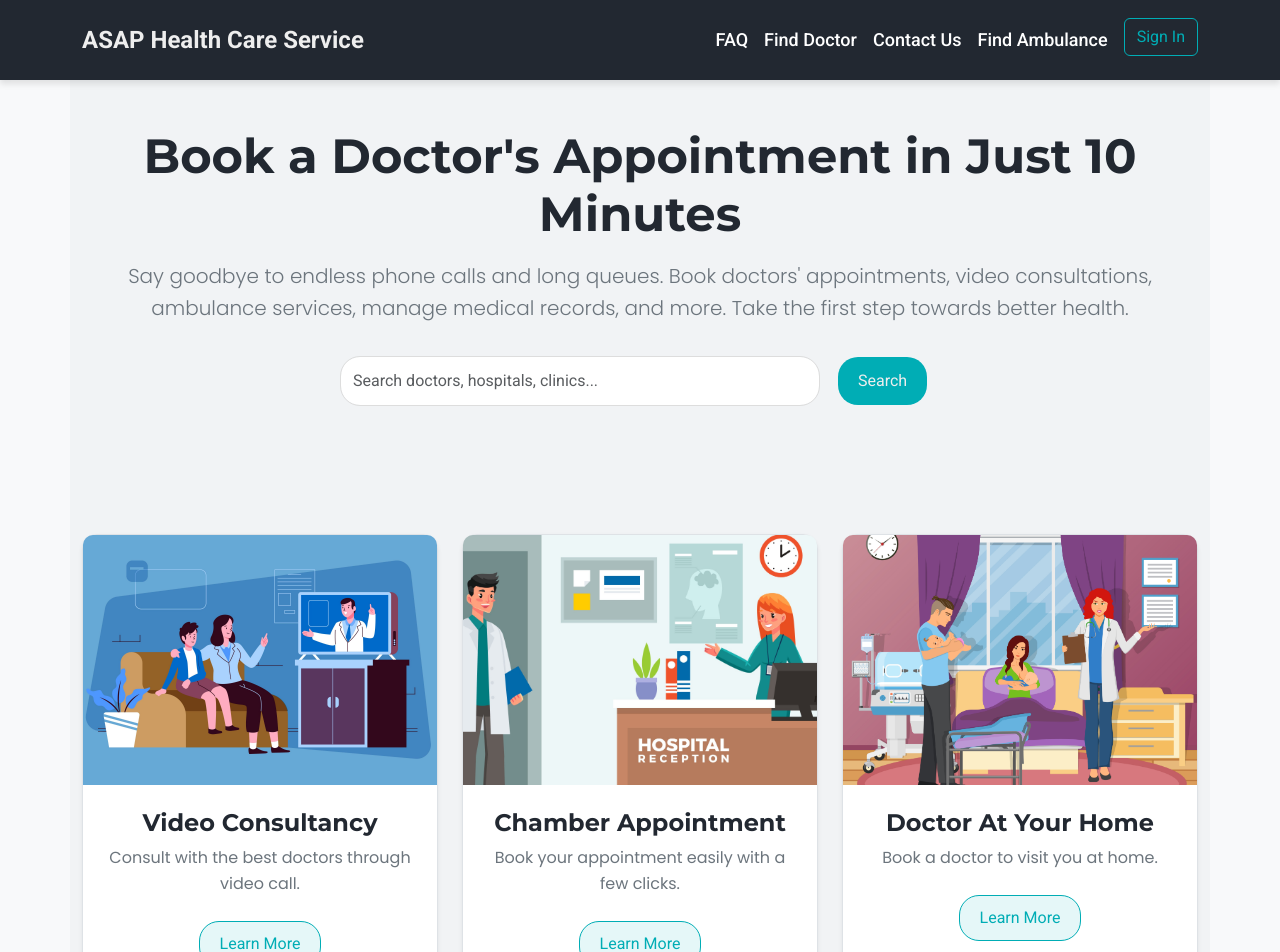
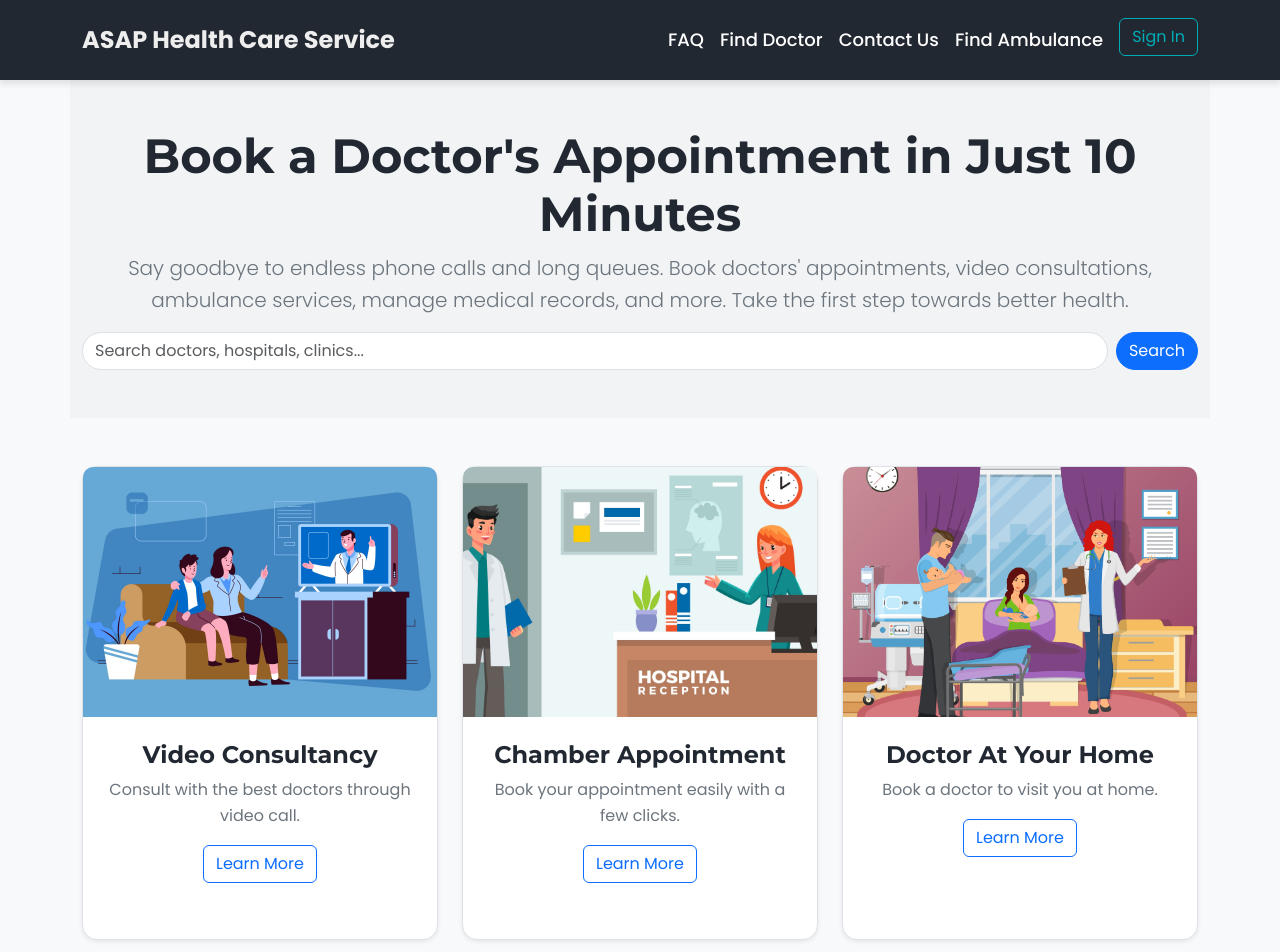
Before and after one commit to SadeedRahman1411/Mern-Healthcare, a React (Create React App) app in the folder client2/: page / in a window 1280 px wide. Shown: the top 952 px of the page. Built offline with nearby package versions, Linux system fonts and the light colour scheme.

Commit message:
protected routes

```diff
--- a/client2/src/App.js
+++ b/client2/src/App.js
@@ -1,46 +1,117 @@
-import logo from './logo.svg';
-import './App.css';
-import { BrowserRouter, Routes, Route } from 'react-router-dom'
-import Homepage from './pages/Homepage';
-import Login from './pages/Login';
-import Register from './pages/Register';
-
-import DoctorHome from './pages/DoctorHome';
-import AmbulanceService from './pages/AmbulanceService';
-import ChamberAppointment from './pages/ChamberAppointment';
-import BloodRequestForm from './pages/BloodRequestForm';
-import BloodRequest from './pages/BloodRequest';
-import RequestList from './pages/RequestList';
-import ContactUs from './pages/ContactUs';
-import FAQ from './pages/FAQ';
-
+import { BrowserRouter, Routes, Route } from "react-router-dom";
+import Homepage from "./pages/Homepage";
+import Login from "./pages/Login";
+import Register from "./pages/Register";
+import DoctorHome from "./pages/DoctorHome";
+import AmbulanceService from "./pages/AmbulanceService";
+import ChamberAppointment from "./pages/ChamberAppointment";
+import BloodRequestForm from "./pages/BloodRequestForm";
+import BloodRequest from "./pages/BloodRequest";
+import RequestList from "./pages/RequestList";
+import ContactUs from "./pages/ContactUs";
+import FAQ from "./pages/FAQ";
 import { useSelector } from "react-redux";
-import Spinner from './components/Spinner';
-
+import Spinner from "./components/Spinner";
+import ProtectedRoute from "./components/ProtectedRoute";
+import PublicRoute from "./components/PublicRoute";
 
 function App() {
   const { loading } = useSelector((state) => state.alerts);
+
   return (
     <>
       <BrowserRouter>
-      {loading && <Spinner />}
+        {loading && <Spinner />}
         <Routes>
-          <Route path='/' element={<Homepage />} />//home pg path set
-          <Route path='/login' element={<Login />} />//login page path set
-          <Route path='/register' element={<Register />} />//register page path set
-          <Route path="/doctorhome" element={<DoctorHome />} />
-          <Route path="/ambulanceservice" element={<AmbulanceService />} />
-          <Route path="/chamberapp" element={<ChamberAppointment />} />
-          <Route path="/reqList" element={<RequestList />} />
-          <Route path="/bloodreq" element={<BloodRequest />} />
-          <Route path="/bloodreqform" element={<BloodRequestForm />} />
-          <Route path="/contactus" element={<ContactUs />} />
-          <Route path="/faq" element={<FAQ />} />
+          {/* ✅ Public Homepage - Always accessible */}
+          <Route path="/" element={<Homepage />} />
 
+          {/* ✅ Protected Routes - Require authentication */}
+          <Route
+            path="/doctorhome"
+            element={
+              <ProtectedRoute>
+                <DoctorHome />
+              </ProtectedRoute>
+            }
+          />
+          <Route
+            path="/ambulanceservice"
+            element={
+              <ProtectedRoute>
+                <AmbulanceService />
+              </ProtectedRoute>
+            }
+          />
+          <Route
+            path="/chamberapp"
+            element={
+              <ProtectedRoute>
+                <ChamberAppointment />
+              </ProtectedRoute>
+            }
+          />
+          <Route
+            path="/reqList"
+            element={
+              <ProtectedRoute>
+                <RequestList />
+              </ProtectedRoute>
+            }
+          />
+          <Route
+            path="/bloodreq"
+            element={
+              <ProtectedRoute>
+                <BloodRequest />
+              </ProtectedRoute>
+            }
+          />
+          <Route
+            path="/bloodreqform"
+            element={
+              <ProtectedRoute>
+                <BloodRequestForm />
+              </ProtectedRoute>
+            }
+          />
+          <Route
+            path="/contactus"
+            element={
+              <ProtectedRoute>
+                <ContactUs />
+              </ProtectedRoute>
+            }
+          />
+          <Route
+            path="/faq"
+            element={
+              <ProtectedRoute>
+                <FAQ />
+              </ProtectedRoute>
+            }
+          />
+
+          {/* ✅ Public Routes - Only accessible when logged OUT */}
+          <Route
+            path="/login"
+            element={
+              <PublicRoute>
+                <Login />
+              </PublicRoute>
+            }
+          />
+          <Route
+            path="/register"
+            element={
+              <PublicRoute>
+                <Register />
+              </PublicRoute>
+            }
+          />
         </Routes>
       </BrowserRouter>
     </>
-
   );
 }
 
--- /dev/null
+++ b/client2/src/components/ProtectedRoute.js
@@ -0,0 +1,11 @@
+import React from "react";
+import { Navigate } from "react-router-dom";
+
+export default function ProtectedRoute({ children }) {
+  const token = localStorage.getItem("token") || sessionStorage.getItem("token");
+
+  if (!token) {
+    return <Navigate to="/login" />;
+  }
+  return children;
+}
--- /dev/null
+++ b/client2/src/components/PublicRoute.js
@@ -0,0 +1,11 @@
+import React from "react";
+import { Navigate } from "react-router-dom";
+
+export default function PublicRoute({ children }) {
+  const token = localStorage.getItem("token") || sessionStorage.getItem("token");
+
+  if (token) {
+    return <Navigate to="/" />;
+  }
+  return children;
+}
--- a/client2/src/pages/BloodRequest.js
+++ b/client2/src/pages/BloodRequest.js
@@ -162,9 +162,9 @@ const BloodRequestForm = ({ refreshRequests }) => {
 
       {/* Footer */}
       <footer className="bg-danger text-white text-center py-3 mt-4">
-  <p className="mb-0">&copy; 2025 ASAP Health Care Service. All Rights Reserved.</p>
-  <p className="mb-0">We are on a mission to make quality healthcare affordable and accessible for the people of Bangladesh.</p>
-</footer>
+        <p className="mb-0">&copy; 2025 ASAP Health Care Service. All Rights Reserved.</p>
+        <p className="mb-0">We are on a mission to make quality healthcare affordable and accessible for the people of Bangladesh.</p>
+      </footer>
 
     </>
   );
--- a/client2/src/pages/BloodRequestForm.js
+++ b/client2/src/pages/BloodRequestForm.js
@@ -54,8 +54,8 @@ const BloodRequestForm = ({ refreshRequests }) => {
         </div>
       </nav>
 
-           {/* Blood Donation Message */}
-           <div className="container mt-4">
+      {/* Blood Donation Message */}
+      <div className="container mt-4">
         <div className="blood-donation-message p-3 bg-light">
           <h4 className="text-danger fw-bold">BLOOD DONOR</h4>
           <p>
--- a/client2/src/pages/Homepage.css
+++ b/client2/src/pages/Homepage.css
@@ -1,193 +1,149 @@
-/* General styles for homepage */
-@import url('https://fonts.googleapis.com/css2?family=Montserrat:wght@400;700&family=Roboto:wght@300;400;500&family=Playfair+Display:wght@400;700&display=swap');
+@import url('https://fonts.googleapis.com/css2?family=Poppins:wght@400;600;700&family=Montserrat:wght@400;600;700&family=Roboto:wght@400;500;700&family=Lato:wght@400;700&family=Raleway:wght@400;600;700&display=swap');
 
-.homepage {
-  font-family: 'Roboto', sans-serif;
-  line-height: 1.6;
-  color: #333;
+body {
+  font-family: 'Poppins', 'Montserrat', 'Roboto', 'Lato', 'Raleway', sans-serif;
+  background-color: #eef2f3;
+  margin: 0;
+  padding: 0;
 }
 
-/* Navigation Bar */
-.navbar {
-  background-color: #222831;
-  padding: 1rem 0;
+.login-container {
+  display: flex;
+  justify-content: center;
+  align-items: center;
+  flex-direction: column;
+  min-height: 100vh;
+  background-color: #eef2f3;
+  padding: 16px;
+  box-sizing: border-box;
 }
 
-.navbar .nav-link {
-  color: #eeeeee;
-  font-weight: bold;
-  transition: color 0.3s ease, transform 0.3s ease;
+.login-form {
+  max-width: 500px; /* Medium width */
+  width: 100%;
+  background: linear-gradient(145deg, #ffffff, #f0f0f0);
+  padding: 32px;
+  border-radius: 16px;
+  box-shadow: 0 6px 20px rgba(0, 0, 0, 0.1);
+  transition: box-shadow 0.3s ease;
 }
 
-.navbar .nav-link:hover {
-  color: #00adb5;
-  transform: scale(1.05);
+.login-heading {
+  margin-bottom: 24px;
+  font-size: 42px;
+  font-weight: 700;
+  font-family: 'Montserrat', sans-serif;
+  color: #333;
+  text-align: center;
+  text-transform: uppercase;
+  letter-spacing: 1.5px;
 }
 
-.navbar .btn-outline-primary {
-  color: #00adb5;
-  border-color: #00adb5;
-  transition: background-color 0.3s ease, color 0.3s ease;
+.login-form:hover {
+  box-shadow: 0 10px 25px rgba(0, 0, 0, 0.15);
 }
 
-.navbar .btn-outline-primary:hover {
-  background-color: #00adb5;
-  color: #eeeeee;
+.login-remember {
+  margin-top: 12px;
+  font-size: 16px;
+  font-family: 'Roboto', sans-serif;
+  color: #555;
 }
 
-/* Hero Section */
-header {
-  background-color: #f8f9fa;
-  padding: 6rem 0;
+.login-submit {
+  margin-top: 24px;
+  text-align: center;
 }
 
-header h1 {
-  font-size: 2.5rem;
-  font-weight: bold;
-  color: #222831;
-  margin-bottom: 1rem;
-}
-
-header .lead {
-  font-size: 1.25rem;
-  color: #6c757d;
-  margin-bottom: 2rem;
-}
-
-.search-bar {
-  max-width: 600px;
-  margin: 2rem auto;
-}
-
-.search-bar input {
-  border-radius: 25px;
-  padding: 12px;
-  font-size: 1rem;
-  width: 80%;
-  border: 1px solid #ddd;
-}
-
-.search-bar button {
-  border-radius: 25px;
-  padding: 12px 20px;
-  margin-left: 10px;
-  font-size: 1rem;
-  background-color: #00adb5;
-  color: #eeeeee;
+.login-submit .ant-btn {
+  background-color: #4caf50;
   border: none;
+  color: white;
+  padding: 12px 24px;
+  font-size: 18px;
+  font-family: 'Poppins', sans-serif;
+  font-weight: 600;
+  border-radius: 8px;
+  cursor: pointer;
   transition: background-color 0.3s ease;
 }
 
-.search-bar button:hover {
-  background-color: #0097a7;
+.login-submit .ant-btn:hover {
+  background-color: #45a049;
 }
 
-/* Services Section */
-section {
-  background-color: #f1f3f5;
-  padding: 4rem 0;
+.register-link {
+  margin-top: 24px;
+  text-align: center;
+  font-size: 16px;
+  font-family: 'Lato', sans-serif;
+  color: #666;
 }
 
-.card {
-  border-radius: 15px;
-  box-shadow: 0 4px 10px rgba(0, 0, 0, 0.1);
-  transition: transform 0.3s ease, box-shadow 0.3s ease;
-  margin-bottom: 2rem;
+.register-link-text {
+  color: #007bff;
+  text-decoration: none;
+  font-weight: 600;
+  transition: color 0.3s ease;
 }
 
-.card:hover {
-  transform: translateY(-10px);
-  box-shadow: 0 6px 15px rgba(0, 0, 0, 0.2);
+.register-link-text:hover {
+  text-decoration: underline;
+  color: #0056b3;
 }
 
-.card-img-top {
-  border-radius: 15px 15px 0 0;
-  height: 200px;
-  object-fit: cover;
+.register-link-text:active {
+  color: #004085;
 }
 
-.card-body {
-  padding: 1.5rem;
+/* Logout Button Styles */
+.navbar .btn-outline-danger {
+  color: #dc3545;
+  border-color: #dc3545;
+  font-weight: 600;
 }
 
-.card-title {
-  font-weight: bold;
-  font-size: 1.5rem;
-  margin-bottom: 1rem;
-  color: #222831;
+.navbar .btn-outline-danger:hover {
+  background-color: #dc3545;
+  color: white;
 }
 
-.card-text {
-  font-size: 1rem;
-  color: #6c757d;
-  margin-bottom: 1.5rem;
-}
-
-.card .btn-outline-primary {
-  border-radius: 20px;
-  font-size: 1rem;
-  padding: 10px 20px;
-  color: #00adb5;
-  border-color: #00adb5;
-  background-color: rgba(0, 173, 181, 0.1);
-  transition: all 0.3s ease;
-}
-
-.card .btn-outline-primary:hover {
-  background-color: #00adb5;
-  color: white;
+.navbar .btn-outline-danger:focus {
+  box-shadow: 0 0 0 0.2rem rgba(220, 53, 69, 0.5);
 }
 
 /* Responsive Design */
 @media (max-width: 768px) {
-  header {
-    padding: 4rem 0;
+  .login-container {
+    padding: 16px;
   }
 
-  header h1 {
-    font-size: 2rem;
+  .login-form {
+    padding: 24px;
+    max-width: 90%;
   }
 
-  header .lead {
-    font-size: 1rem;
+  .login-heading {
+    font-size: 36px;
   }
 
-  .search-bar {
-    width: 100%;
-    margin-top: 1rem;
-  }
-
-  .search-bar input {
-    width: 70%;
-  }
-
-  .card-img-top {
-    height: 180px;
-  }
-
-  .card .btn-outline-primary {
-    font-size: 0.9rem;
+  .register-link {
+    font-size: 14px;
   }
 }
 
 @media (max-width: 480px) {
-  header h1 {
-    font-size: 1.75rem;
+  .login-form {
+    padding: 20px;
+    border-radius: 12px;
+    max-width: 100%;
   }
 
-  header .lead {
-    font-size: 0.9rem;
+  .login-heading {
+    font-size: 32px;
   }
 
-  .search-bar input {
-    width: 60%;
-  }
-
-  .card-img-top {
-    height: 150px;
-  }
-
-  .card .btn-outline-primary {
-    font-size: 0.8rem;
+  .register-link {
+    font-size: 15px;
   }
 }
--- a/client2/src/pages/Homepage.js
+++ b/client2/src/pages/Homepage.js
@@ -1,6 +1,5 @@
-import React from "react";
-import "./Homepage.css"; // Custom CSS
-import { Link } from "react-router-dom"; // React Router for navigation
+import React, { useState, useEffect } from "react";
+import { Link, useNavigate } from "react-router-dom"; // Added useNavigate
 import "bootstrap/dist/css/bootstrap.min.css"; // Bootstrap CSS
 import "bootstrap/dist/js/bootstrap.bundle.min.js"; // Bootstrap JS
 
@@ -46,6 +45,28 @@ const services = [
 ];
 
 const Homepage = () => {
+  const navigate = useNavigate(); // Added navigate hook
+  const [isLoggedIn, setIsLoggedIn] = useState(false); // State to track login status
+  const token = localStorage.getItem("token") || sessionStorage.getItem("token"); // Check if the user is logged in
+
+  useEffect(() => {
+    if (token) {
+      setIsLoggedIn(true); // Set login state to true if token exists
+    }
+  }, [token]);
+
+  // Handle logout
+  const handleLogout = () => {
+    localStorage.removeItem("token");
+    sessionStorage.removeItem("token"); // In case the token is stored in sessionStorage
+    setIsLoggedIn(false); // Set login state to false after logout
+  };
+
+  // Handle Sign In button click (Redirect to login page)
+  const handleSignIn = () => {
+    navigate("/login");
+  };
+
   return (
     <div className="homepage">
       {/* Navigation Bar */}
@@ -67,7 +88,7 @@ const Homepage = () => {
           </button>
           <div className="collapse navbar-collapse" id="navbarNav">
             <ul className="navbar-nav ms-auto">
-             <li className="nav-item">
+              <li className="nav-item">
                 <Link className="nav-link" to="/faq">
                   FAQ
                 </Link>
@@ -87,11 +108,29 @@ const Homepage = () => {
                   Find Ambulance
                 </Link>
               </li>
-              <li className="nav-item">
-                <Link className="btn btn-outline-primary ms-2" to="/login">
-                  Sign In
-                </Link>
-              </li>
+
+              {/* Conditionally render Sign In or Logout */}
+              {!isLoggedIn ? (
+                <li className="nav-item">
+                  <button
+                    className="btn btn-outline-primary ms-2"
+                    onClick={handleSignIn}
+                    disabled={isLoggedIn} // Disable Sign In button when logged in
+                  >
+                    Sign In
+                  </button>
+                </li>
+              ) : (
+                <li className="nav-item">
+                  <button
+                    className="btn btn-outline-danger ms-2"
+                    onClick={handleLogout}
+                    disabled={!isLoggedIn} // Disable Logout button when not logged in
+                  >
+                    Logout
+                  </button>
+                </li>
+              )}
             </ul>
           </div>
         </div>
--- a/package.json
+++ b/package.json
@@ -22,11 +22,12 @@
     "dotenv": "^16.0.3",
     "express": "^4.18.2",
     "jsonwebtoken": "^9.0.2",
-    "mongoose": "^6.7.2",
+    "mongoose": "^6.13.8",
     "morgan": "^1.10.0",
     "nodemon": "^3.1.9",
     "react": "^18.0.0",
     "react-dom": "^18.0.0",
+    "react-toastify": "^11.0.3",
     "web-vitals": "^4.2.4"
   }
 }
```
Also changed, not shown: client2/src/pages/Login.js (+6 -1 lines), client2/src/pages/AmbulanceService.js (indentation only), client2/src/pages/bloodRequestForm.css (line endings or trailing spaces), 2 other files (tests, documents, lock files or other folders).
